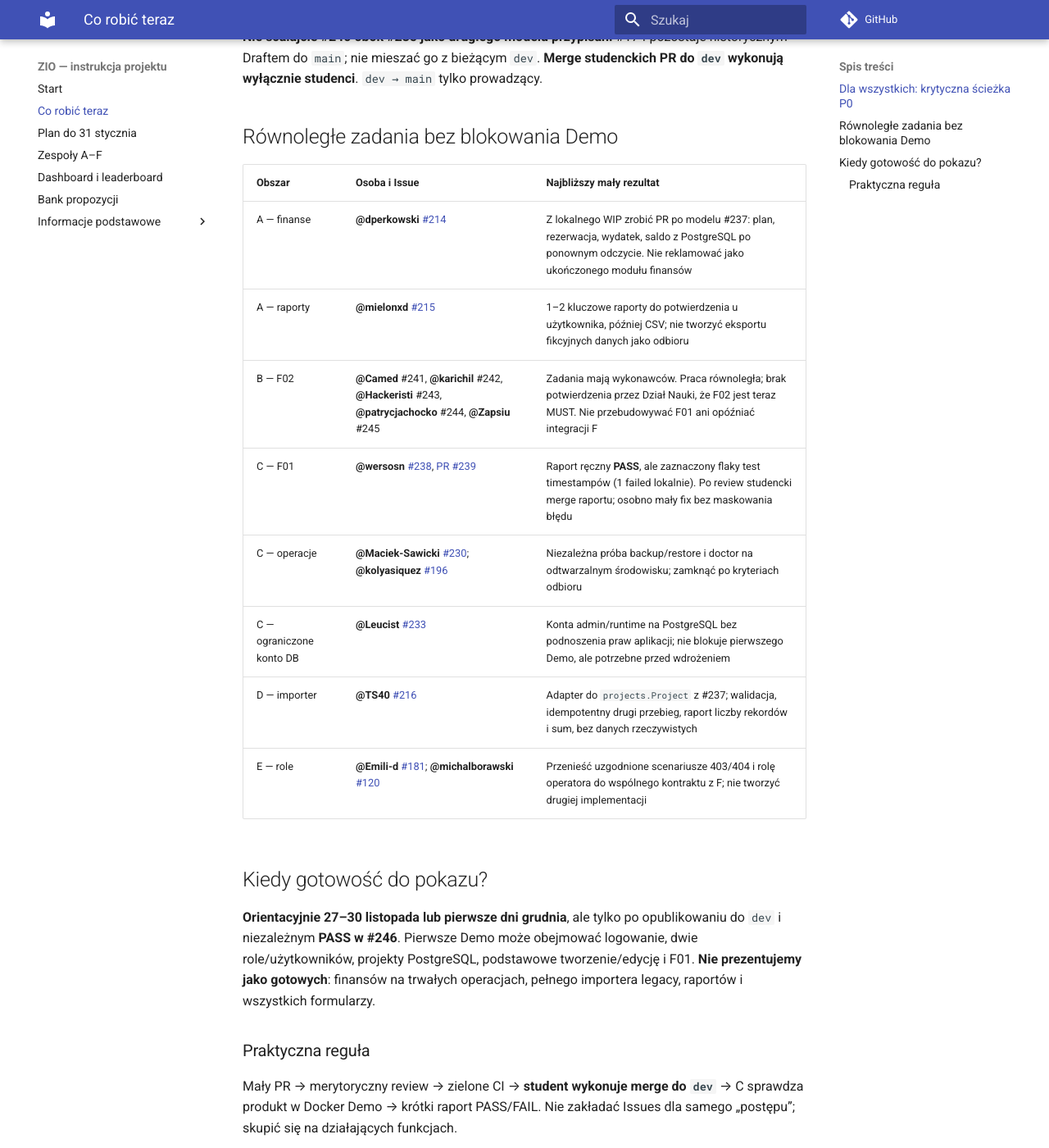
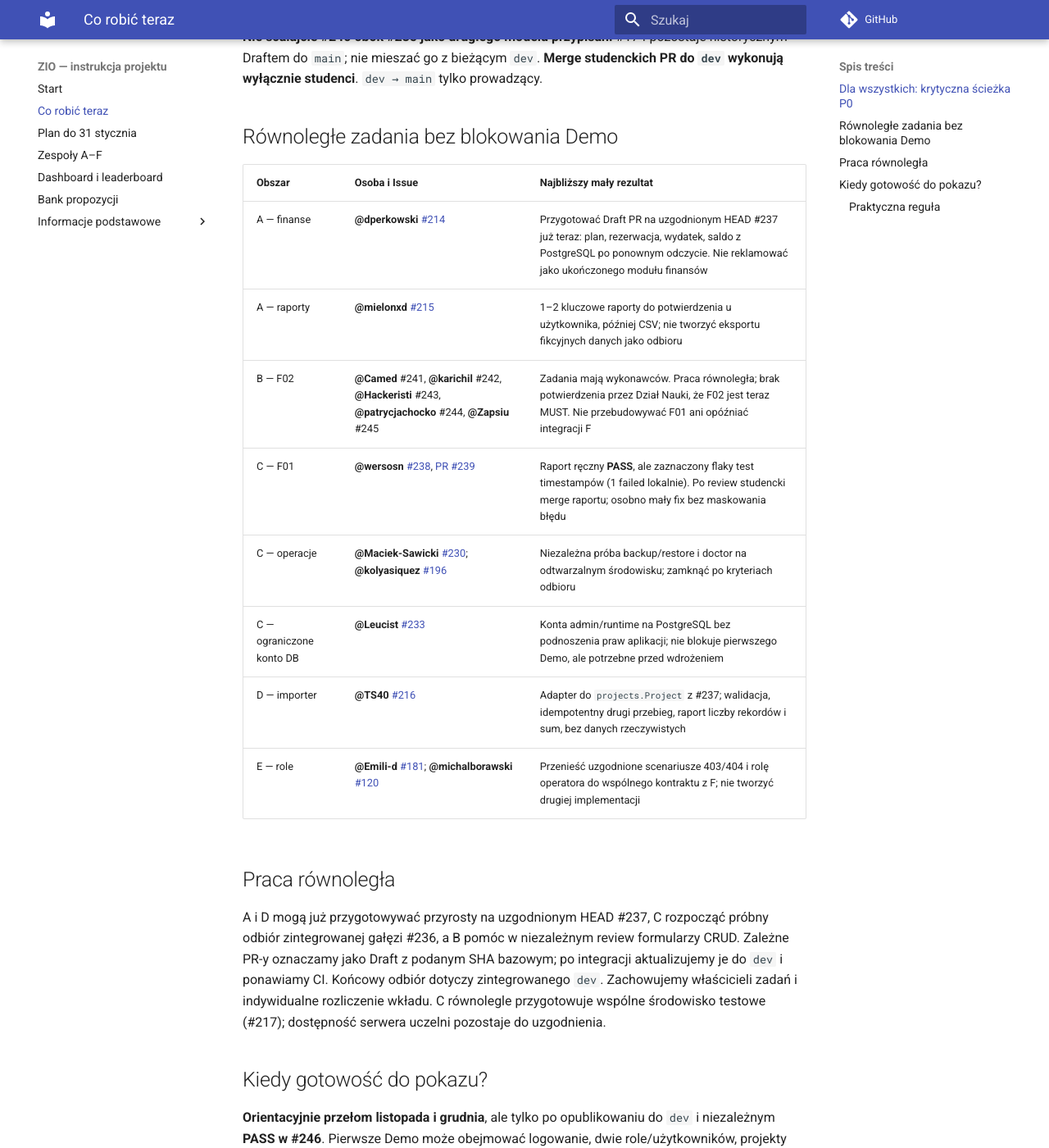
Before and after one commit to zio-wi-pb-mc/pb-science-office-manual, an MkDocs documentation site: the page built from manual/16-propozycje-zadan-po-audycie.md, in a window 1280 px wide and 1400 px high, scrolled down 769 px. Shown: the whole window at 82% size. Built offline with MkDocs 1.6.1 and Material for MkDocs 9.7.7, drawn with Linux system fonts in a browser that asks for light colours; comment, search, counter and statistics services are not loaded.

Commit message:
docs: clarify parallel work and shared test environment

```diff
--- a/manual/16-propozycje-zadan-po-audycie.md
+++ b/manual/16-propozycje-zadan-po-audycie.md
@@ -18,7 +18,7 @@
 
 | Obszar | Osoba i Issue | Najbliższy mały rezultat |
 |---|---|---|
-| A — finanse | **@dperkowski** [#214](https://github.com/zio-wi-pb-mc/pb-science-office/issues/214) | Z lokalnego WIP zrobić PR po modelu #237: plan, rezerwacja, wydatek, saldo z PostgreSQL po ponownym odczycie. Nie reklamować jako ukończonego modułu finansów |
+| A — finanse | **@dperkowski** [#214](https://github.com/zio-wi-pb-mc/pb-science-office/issues/214) | Przygotować Draft PR na uzgodnionym HEAD #237 już teraz: plan, rezerwacja, wydatek, saldo z PostgreSQL po ponownym odczycie. Nie reklamować jako ukończonego modułu finansów |
 | A — raporty | **@mielonxd** [#215](https://github.com/zio-wi-pb-mc/pb-science-office/issues/215) | 1–2 kluczowe raporty do potwierdzenia u użytkownika, później CSV; nie tworzyć eksportu fikcyjnych danych jako odbioru |
 | B — F02 | **@Camed** #241, **@karichil** #242, **@Hackeristi** #243, **@patrycjachocko** #244, **@Zapsiu** #245 | Zadania mają wykonawców. Praca równoległa; brak potwierdzenia przez Dział Nauki, że F02 jest teraz MUST. Nie przebudowywać F01 ani opóźniać integracji F |
 | C — F01 | **@wersosn** [#238](https://github.com/zio-wi-pb-mc/pb-science-office/issues/238), [PR #239](https://github.com/zio-wi-pb-mc/pb-science-office/pull/239) | Raport ręczny **PASS**, ale zaznaczony flaky test timestampów (1 failed lokalnie). Po review studencki merge raportu; osobno mały fix bez maskowania błędu |
@@ -27,9 +27,13 @@
 | D — importer | **@TS40** [#216](https://github.com/zio-wi-pb-mc/pb-science-office/issues/216) | Adapter do `projects.Project` z #237; walidacja, idempotentny drugi przebieg, raport liczby rekordów i sum, bez danych rzeczywistych |
 | E — role | **@Emili-d** [#181](https://github.com/zio-wi-pb-mc/pb-science-office/issues/181); **@michalborawski** [#120](https://github.com/zio-wi-pb-mc/pb-science-office/issues/120) | Przenieść uzgodnione scenariusze 403/404 i rolę operatora do wspólnego kontraktu z F; nie tworzyć drugiej implementacji |
 
+## Praca równoległa
+
+A i D mogą już przygotowywać przyrosty na uzgodnionym HEAD #237, C rozpocząć próbny odbiór zintegrowanej gałęzi #236, a B pomóc w niezależnym review formularzy CRUD. Zależne PR-y oznaczamy jako Draft z podanym SHA bazowym; po integracji aktualizujemy je do `dev` i ponawiamy CI. Końcowy odbiór dotyczy zintegrowanego `dev`. Zachowujemy właścicieli zadań i indywidualne rozliczenie wkładu. C równolegle przygotowuje wspólne środowisko testowe (#217); dostępność serwera uczelni pozostaje do uzgodnienia.
+
 ## Kiedy gotowość do pokazu?
 
-**Orientacyjnie 27–30 listopada lub pierwsze dni grudnia**, ale tylko po opublikowaniu do `dev` i niezależnym **PASS w #246**. Pierwsze Demo może obejmować logowanie, dwie role/użytkowników, projekty PostgreSQL, podstawowe tworzenie/edycję i F01. **Nie prezentujemy jako gotowych**: finansów na trwałych operacjach, pełnego importera legacy, raportów i wszystkich formularzy.
+**Orientacyjnie przełom listopada i grudnia**, ale tylko po opublikowaniu do `dev` i niezależnym **PASS w #246**. Pierwsze Demo może obejmować logowanie, dwie role/użytkowników, projekty PostgreSQL, podstawowe tworzenie/edycję i F01. **Nie prezentujemy jako gotowych**: finansów na trwałych operacjach, pełnego importera legacy, raportów i wszystkich formularzy.
 
 ### Praktyczna reguła
 
```
